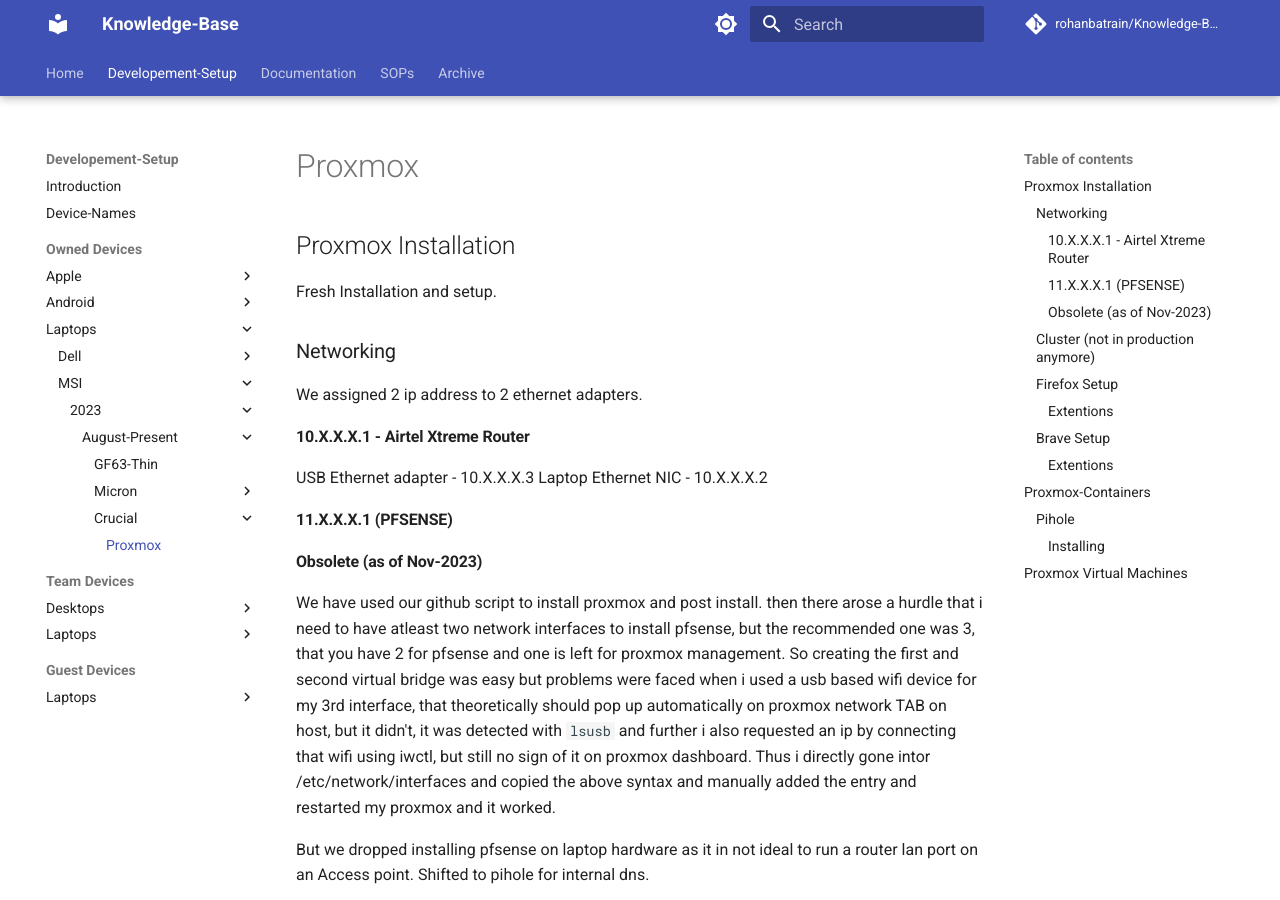
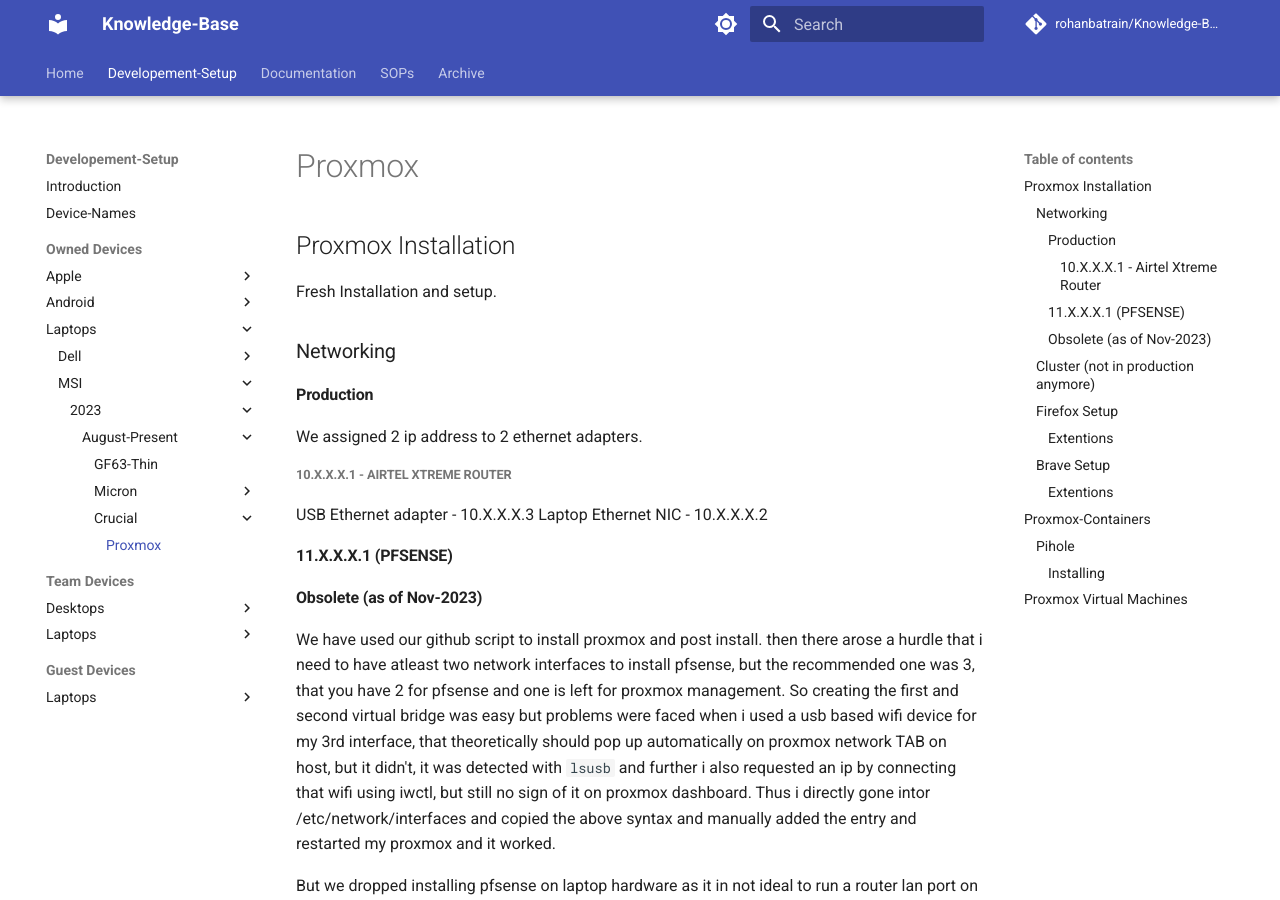
Before and after one commit to rohanbatrain/knowledge-base, an MkDocs documentation site: the page built from docs/Developement-Setup/Owned-Devices/Laptops/MSI/2023/August/Crucial-Drive/Proxmox.md, in a window 1280 px wide and 900 px high. Built offline with MkDocs 1.6.1 and Material for MkDocs 9.7.7, drawn with Linux system fonts in a browser that asks for light colours; nearby versions of some CDN libraries; library files that are not in the unit come from our copies; comment, search, counter and statistics services are not loaded.

Commit message:
Update Proxmox.md

```diff
--- a/docs/Developement-Setup/Owned-Devices/Laptops/MSI/2023/August/Crucial-Drive/Proxmox.md
+++ b/docs/Developement-Setup/Owned-Devices/Laptops/MSI/2023/August/Crucial-Drive/Proxmox.md
@@ -4,9 +4,11 @@ Fresh Installation and setup.
 
 ### Networking
 
+#### Production
+
 We assigned 2 ip address to 2 ethernet adapters.
 
-#### 10.X.X.X.1 - Airtel Xtreme Router
+##### 10.X.X.X.1 - Airtel Xtreme Router
 
 USB Ethernet adapter - 10.X.X.X.3
 Laptop Ethernet NIC -  10.X.X.X.2
```
